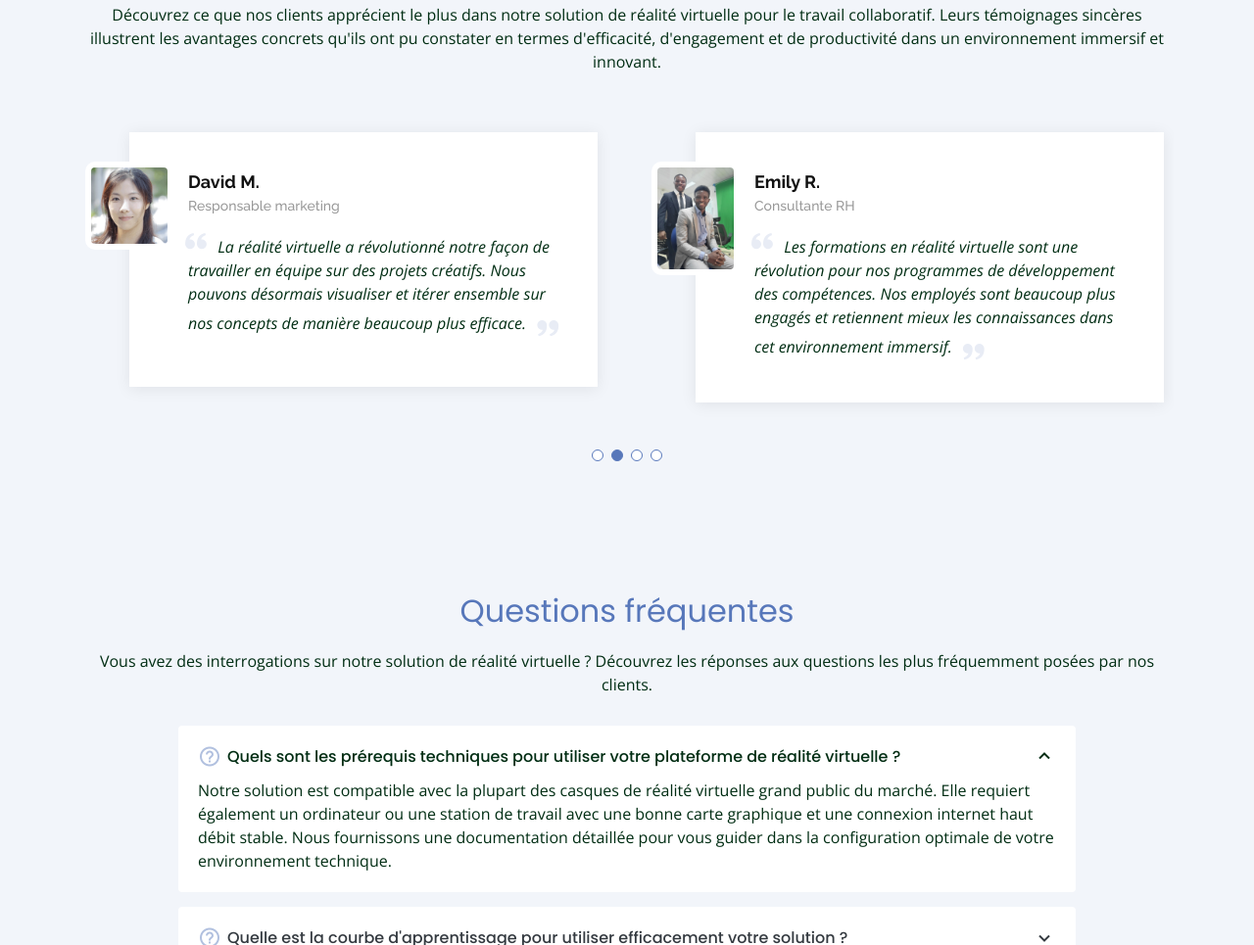
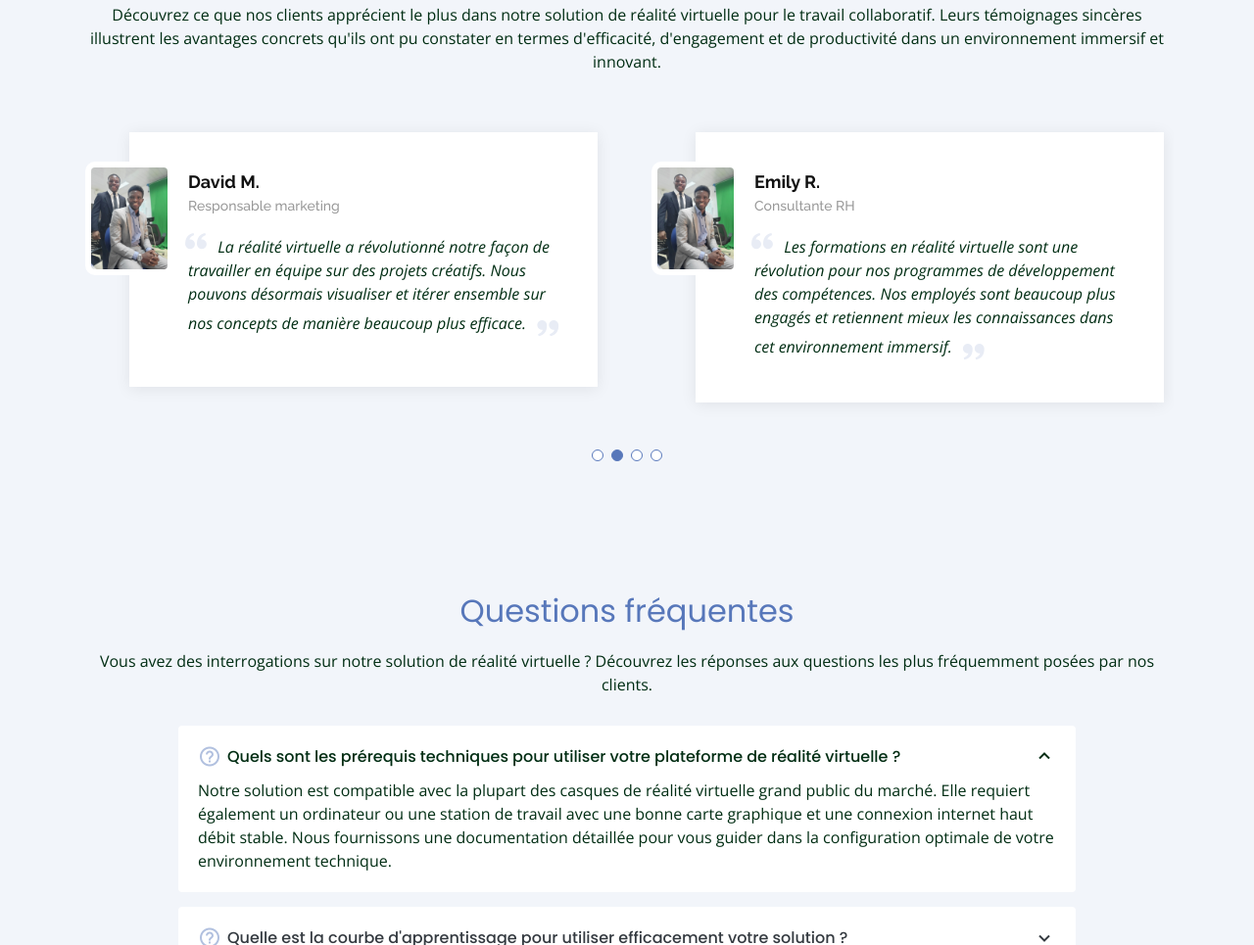
Before and after one commit to Idrysdev/vr-meeting, a plain HTML site: page index.html in a window 1280 px wide. Shown: the part 1549-2514 px from the top of the page at 98% size. Drawn offline with nearby package versions, Linux system fonts and the light colour scheme; a script that the page names is missing.

Commit message:
i have change testimonials picture

```diff
--- a/index.html
+++ b/index.html
@@ -252,7 +252,7 @@
 
         <div class="swiper-slide">
           <div class="testimonial-item">
-            <img src="assets/img/testimonials/testimonials-1.jpg" class="testimonial-img" alt="">
+            <img src="assets/img/testimonials/photo.png.jpg" class="testimonial-img" alt="">
             <h3>Sarah W.</h3>
             <h4>Chef de projet</h4>
             <p>
@@ -265,7 +265,7 @@
 
         <div class="swiper-slide">
           <div class="testimonial-item">
-            <img src="assets/img/testimonials/testimonials-2.jpg" class="testimonial-img" alt="">
+            <img src="assets/img/testimonials/photo.png.jpg" class="testimonial-img" alt="">
             <h3>David M.</h3>
             <h4>Responsable marketing</h4>
             <p>
@@ -291,7 +291,7 @@
 
         <div class="swiper-slide">
           <div class="testimonial-item">
-            <img src="assets/img/testimonials/testimonials-4.jpg" class="testimonial-img" alt="">
+            <img src="assets/img/testimonials/photo.png.jpg" class="testimonial-img" alt="">
             <h3>Michael T.</h3>
             <h4>Architecte</h4>
             <p>
```
